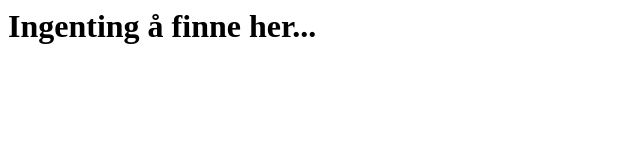
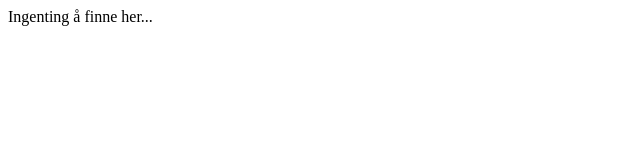
Before and after one commit to Kiretwo/demo-231027, a plain HTML site: page index.html in a window 1280 px wide. Shown: the whole page, without its empty margins (0-640 px from the left). Drawn offline with Linux system fonts and the light colour scheme.

Commit message:
Update index.html

```diff
--- a/index.html
+++ b/index.html
@@ -1,3 +1,3 @@
-<h1>
+<p>
   Ingenting å finne her...
-</h1>
+</p>
```
